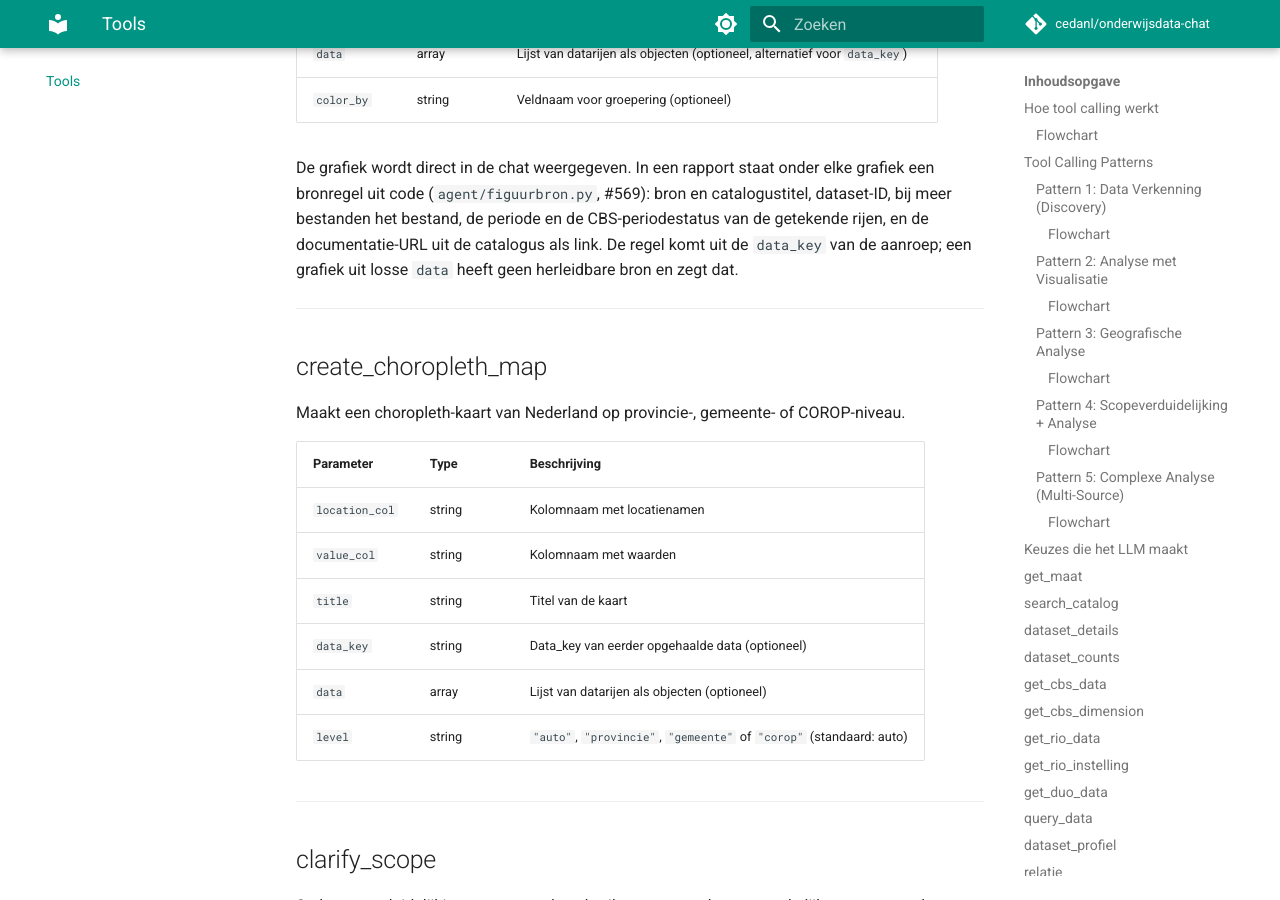
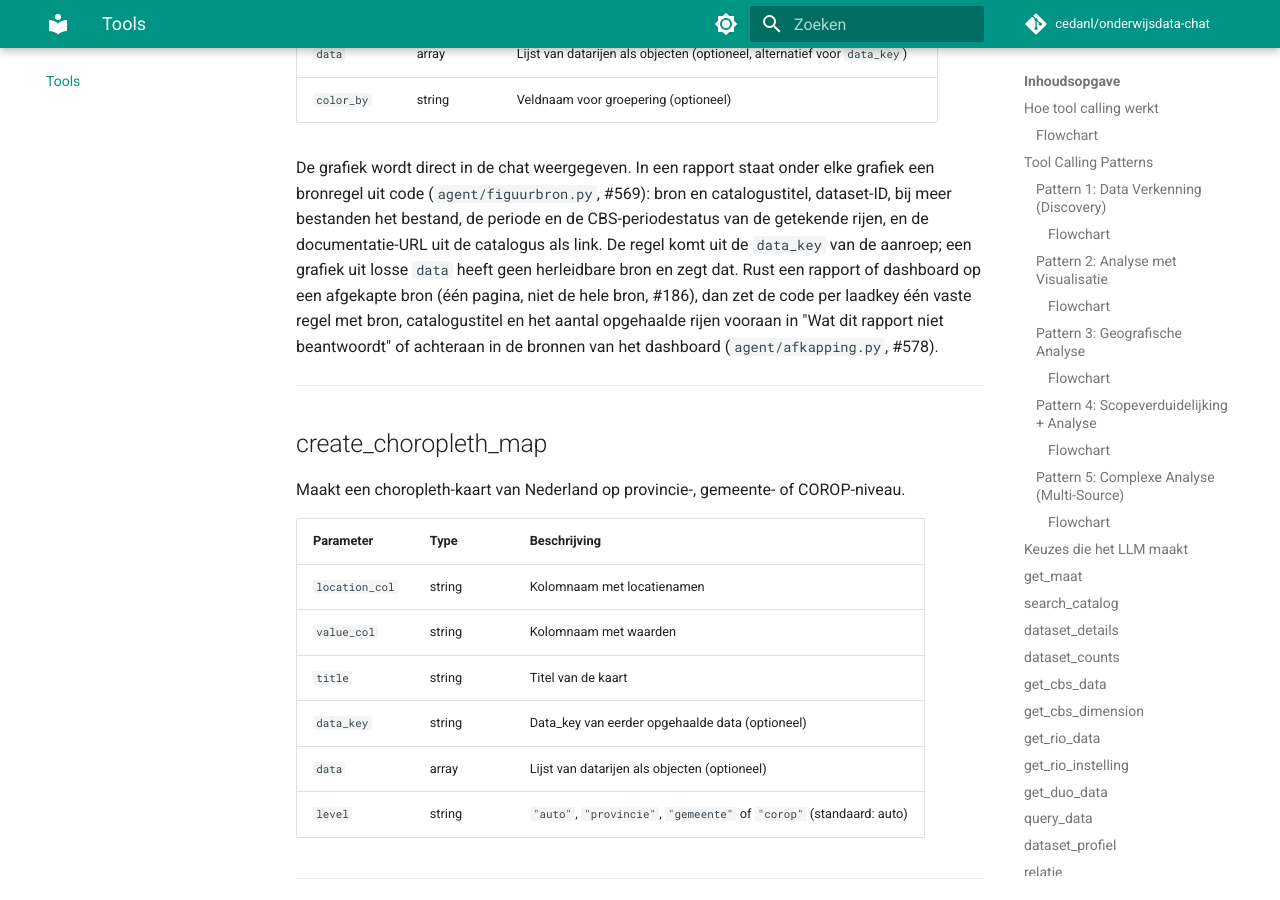
Before and after one commit to cedanl/onderwijsdata-chat, an MkDocs documentation site: the page built from docs/tools.md, in a window 1280 px wide and 900 px high, scrolled down 13950 px. Built offline with MkDocs 1.6.1 and Material for MkDocs 9.7.7, drawn with Linux system fonts in a browser that asks for light colours; comment, search, counter and statistics services are not loaded.

Commit message:
docs: describe the truncated-source line in reports and dashboards
Refs #578

Co-Authored-By: Claude Opus 5.5 <noreply@anthropic.com>
Claude-Session: https://claude.ai/code/session_01PEtjKqntMa3XdkTf3tkpV8

```diff
--- a/docs/tools.md
+++ b/docs/tools.md
@@ -535,7 +535,10 @@ Maakt een interactieve Plotly-grafiek.
 De grafiek wordt direct in de chat weergegeven. In een rapport staat onder elke grafiek een bronregel uit code
 (`agent/figuurbron.py`, #569): bron en catalogustitel, dataset-ID, bij meer bestanden het bestand, de periode en de
 CBS-periodestatus van de getekende rijen, en de documentatie-URL uit de catalogus als link. De regel komt uit de
-`data_key` van de aanroep; een grafiek uit losse `data` heeft geen herleidbare bron en zegt dat.
+`data_key` van de aanroep; een grafiek uit losse `data` heeft geen herleidbare bron en zegt dat. Rust een rapport
+of dashboard op een afgekapte bron (één pagina, niet de hele bron, #186), dan zet de code per laadkey één vaste regel
+met bron, catalogustitel en het aantal opgehaalde rijen vooraan in "Wat dit rapport niet beantwoordt" of achteraan
+in de bronnen van het dashboard (`agent/afkapping.py`, #578).
 
 ---
 
```
Also changed, not shown: CHANGELOG.md (+5 -0 lines).
